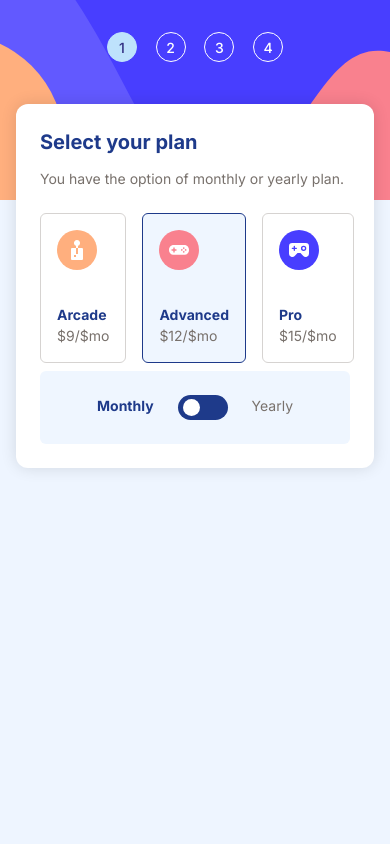
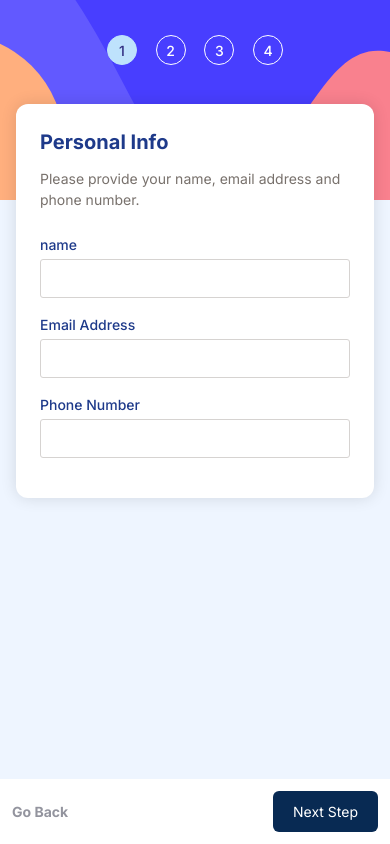
Before and after one commit to gm2870/react-stepper, a Next.js app: page / in a window 390 px wide. Built offline with nearby package versions, Linux system fonts and the light colour scheme.

Commit message:
created buttons component

```diff
--- a/app/globals.css
+++ b/app/globals.css
@@ -9,6 +9,8 @@
   --body-background: #eef5ff;
   --active-step: #bee2fc;
   --primary-color: #082a53;
+  --gray: #93949e;
+  --white: #fff;
 }
 
 @media (prefers-color-scheme: dark) {
@@ -24,3 +26,32 @@ body {
   background: var(--body-background);
   font-size: 14px;
 }
+
+.bg-primary {
+  background-color: var(--primary-color);
+}
+
+.text-primary {
+  color: var(--primary-color);
+}
+
+.text-gray {
+  color: var(--gray);
+}
+
+.btn-primary {
+  color: #fff;
+  background-color: var(--primary-color);
+  padding: 10px 20px;
+  border-radius: 6px;
+  transition: all 0.1s;
+}
+
+.btn-primary:hover {
+  background-color: #483eff;
+}
+
+.btn-gray {
+  color: var(--gray);
+  font-weight: 700;
+}
--- a/app/page.tsx
+++ b/app/page.tsx
@@ -7,7 +7,7 @@ import useIsMobile from '@/hooks/useIsMobile';
 export default function Home() {
   const isMobile = useIsMobile();
   return (
-    <main className="md:container flex min-h-screen flex-col items-center justify-between md:p-6 lg:py-24">
+    <main className="relative md:container flex min-h-screen flex-col items-center justify-between md:p-6 lg:py-24">
       {!isMobile ? (
         <div className="w-full hidden md:block">
           <Card>
@@ -15,7 +15,7 @@ export default function Home() {
           </Card>
         </div>
       ) : (
-        <div className="w-full block md:hidden">
+        <div className="w-full h-full block md:hidden">
           <Stepper isMobile={isMobile} />
         </div>
       )}
--- /dev/null
+++ b/components/Stepper/Buttons/Buttons.tsx
@@ -0,0 +1,12 @@
+import Button from '@/components/ui/Button/Button';
+
+const Buttons = () => {
+  return (
+    <div className="absolute md:relative bottom-0 w-full bg-white p-3 flex justify-between">
+      <Button color="gray">Go Back</Button>
+      <Button>Next Step</Button>
+    </div>
+  );
+};
+
+export default Buttons;
--- a/components/Stepper/Sidebar/Sidebar.tsx
+++ b/components/Stepper/Sidebar/Sidebar.tsx
@@ -1,9 +1,15 @@
 import Step from '@/components/ui/Step/Step';
 import Image from 'next/image';
 
-const Sidebar = () => {
+const Sidebar = ({
+  step,
+  changeStep,
+}: {
+  step: number;
+  changeStep: (step: number) => void;
+}) => {
   return (
-    <div className="grid rounded-xl md:p-6">
+    <div className="grid rounded-xl md:p-6 grid-rows-[100px_100px] md:grid-rows-1">
       <div className="relative hidden md:block w-[350px] h-[700px] row-start-1 row-end-1 col-end-1">
         <Image
           fill
@@ -19,11 +25,31 @@ const Sidebar = () => {
           alt="bg-sidebar-desktop"
         />
       </div>
-      <div className="z-10 h-full grid grid-rows-1 grid-cols-4 md:block row-start-1 row-end-1 col-end-1 py-5 w-1/2 md:w-full m-auto  md:py-12 md:px-3">
-        <Step title="Your Info" index={1} active={true} />
-        <Step title="Select Plan" index={2} active={false} />
-        <Step title="Add-ons" index={3} active={false} />
-        <Step title="Summary" index={4} active={false} />
+      <div className="z-10 md:h-full grid grid-rows-1 grid-cols-4 md:block row-start-1 row-end-1 col-end-1 md:py-5 w-1/2 md:w-full m-auto  md:py-12 md:px-3">
+        <Step
+          title="Your Info"
+          index={1}
+          active={step === 1}
+          changeStep={() => changeStep(1)}
+        />
+        <Step
+          title="Select Plan"
+          index={2}
+          active={step === 2}
+          changeStep={() => changeStep(2)}
+        />
+        <Step
+          title="Add-ons"
+          index={3}
+          active={step === 3}
+          changeStep={() => changeStep(3)}
+        />
+        <Step
+          title="Summary"
+          index={4}
+          active={step === 4}
+          changeStep={() => changeStep(4)}
+        />
       </div>
     </div>
   );
--- a/components/Stepper/Step-four/Step-four.tsx
+++ b/components/Stepper/Step-four/Step-four.tsx
@@ -1,6 +1,7 @@
 const StepFour = () => {
   return (
-    <div className="p-6 md:py-20 md:px-12">
+    <div className="h-full p-6 md:pt-20 md:px-12">
+      <div>
         <h1 className="text-blue-900 text-xl font-bold">Finishing up</h1>
         <p className="mt-3 mb-6 text-stone-500">
           Double-check everything looks OK before confirming.
@@ -33,6 +34,7 @@ const StepFour = () => {
           <div className="font-bold text-indigo-600">+$120/yr</div>
         </div>
       </div>
+    </div>
   );
 };
 
--- a/components/Stepper/Step-one/Step-one.tsx
+++ b/components/Stepper/Step-one/Step-one.tsx
@@ -2,7 +2,8 @@ import Input from '@/components/ui/Input/Input';
 
 const StepOne = () => {
   return (
-    <div className="p-6 md:py-20 md:px-12">
+    <div className="p-6 md:pt-20 md:px-12">
+      <div>
         <h1 className="text-blue-900 text-xl font-bold">Personal Info</h1>
         <p className="mt-3 mb-6 text-stone-500">
           Please provide your name, email address and phone number.
@@ -19,6 +20,7 @@ const StepOne = () => {
           </div>
         </form>
       </div>
+    </div>
   );
 };
 
--- a/components/Stepper/Step-three/Step-three.tsx
+++ b/components/Stepper/Step-three/Step-three.tsx
@@ -2,7 +2,8 @@ import AddonCard from '@/components/ui/Addon-card/Addon-card';
 
 const StepThree = () => {
   return (
-    <div className="p-6 md:py-20 md:px-12">
+    <div className="p-6 md:pt-20 md:px-12 h-full">
+      <div>
         <h1 className="text-blue-900 text-xl font-bold">Pick add-ons</h1>
         <p className="mt-3 mb-6 text-stone-500">
           Add-ons help enhance your gaming experience.
@@ -33,6 +34,7 @@ const StepThree = () => {
           subTitle="Access to multiplayer games"
         />
       </div>
+    </div>
   );
 };
 
--- a/components/Stepper/Step-two/Step-two.tsx
+++ b/components/Stepper/Step-two/Step-two.tsx
@@ -12,7 +12,8 @@ const StepTwo = () => {
     });
   };
   return (
-    <div className="p-6 md:py-20 md:px-12">
+    <div className="p-6 md:pt-20 md:px-12 h-full">
+      <div>
         <h1 className="text-blue-900 text-xl font-bold">Select your plan</h1>
         <p className="mt-3 mb-6 text-stone-500">
           You have the option of monthly or yearly plan.
@@ -48,6 +49,7 @@ const StepTwo = () => {
         </form>
         <PlanToggle toggleHandler={toggleHandler} type={planType} />
       </div>
+    </div>
   );
 };
 
--- a/components/Stepper/Stepper.tsx
+++ b/components/Stepper/Stepper.tsx
@@ -6,22 +6,47 @@ import StepTwo from './Step-two/Step-two';
 import StepThree from './Step-three/Step-three';
 import StepFour from './Step-four/Step-four';
 import ThankYou from './Thank-you/Thank-you';
+import Buttons from './Buttons/Buttons';
+import StepOne from './Step-one/Step-one';
+import Button from '../ui/Button/Button';
 
 const Stepper = ({ isMobile }: { isMobile: boolean }) => {
-  const [step, setstep] = useState(1);
+  const [step, setStep] = useState(1);
+  const changeStepHandler = (step: number) => setStep(step);
+  let activeStep = <StepOne />;
+  switch (step) {
+    case 1:
+      activeStep = <StepOne />;
+      break;
+    case 2:
+      activeStep = <StepTwo />;
+      break;
+    case 3:
+      activeStep = <StepThree />;
+      break;
+    case 4:
+      activeStep = <StepFour />;
+      break;
+    default:
+      break;
+  }
   return (
-    <div className="md:flex">
-      <Sidebar />
+    <div className="md:flex h-full">
+      <Sidebar step={step} changeStep={changeStepHandler} />
       {!isMobile ? (
-        <div className="hidden md:block w-full">
-          <ThankYou />
-        </div>
+        <>
+          <div className="flex flex-col justify-between w-full">
+            {activeStep}
+            <Buttons />
+          </div>
+        </>
       ) : (
-        <div className="relative z-20 -mt-24 mx-4 md:hidden">
-          <Card>
-            <StepTwo />
-          </Card>
-        </div>
+        <>
+          <div className="flex flex-col h-full justify-between relative z-20 -mt-24 mx-4 md:hidden">
+            <Card>{activeStep}</Card>
+          </div>
+          <Buttons />
+        </>
       )}
     </div>
   );
--- a/components/Stepper/Thank-you/Thank-you.tsx
+++ b/components/Stepper/Thank-you/Thank-you.tsx
@@ -1,4 +1,5 @@
 import Image from 'next/image';
+import Buttons from '../Buttons/Buttons';
 
 const ThankYou = () => {
   return (
--- /dev/null
+++ b/components/ui/Button/Button.tsx
@@ -0,0 +1,19 @@
+import { PropsWithChildren } from 'react';
+type ButtonProps = PropsWithChildren<{
+  color?: 'gray' | 'primary' | 'none';
+  textColor?: string;
+  onClick?: () => void;
+}>;
+const Button = ({
+  children,
+  color = 'primary',
+  textColor = 'primary',
+  onClick,
+}: ButtonProps) => {
+  return (
+    <button onClick={onClick} className={`btn btn-${color} text-${textColor}`}>
+      {children}
+    </button>
+  );
+};
+export default Button;
--- a/components/ui/Step/Step.tsx
+++ b/components/ui/Step/Step.tsx
@@ -2,10 +2,14 @@ type StepProps = {
   active: boolean;
   title: string;
   index: number;
+  changeStep: () => void;
 };
-const Step = ({ active, title, index }: StepProps) => {
+const Step = ({ active, title, index, changeStep }: StepProps) => {
   return (
-    <div className="cursor-pointer block md:grid grid-rows-2 grid-cols-4 py-3">
+    <div
+      onClick={changeStep}
+      className="cursor-pointer block md:grid grid-rows-2 grid-cols-4 py-3"
+    >
       <div className="flex justify-center items-center row-start-1 row-span-2 col-start-1 col-end-1">
         <div
           className={`${
```
Lines whose indentation alone changed are shown as unchanged.
